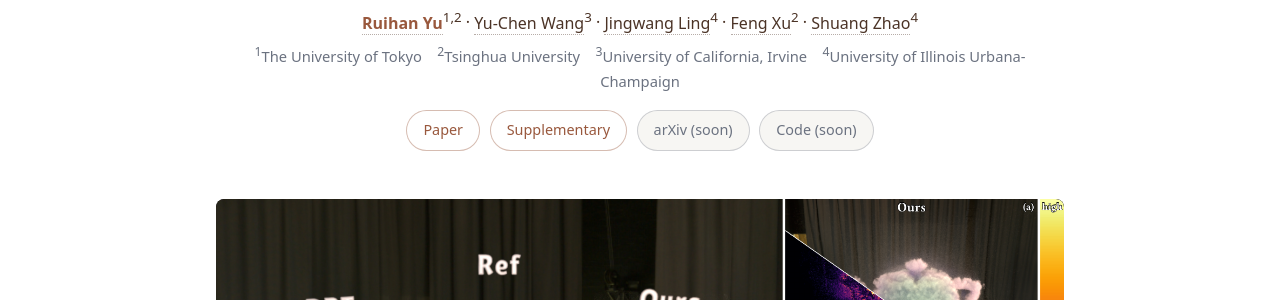
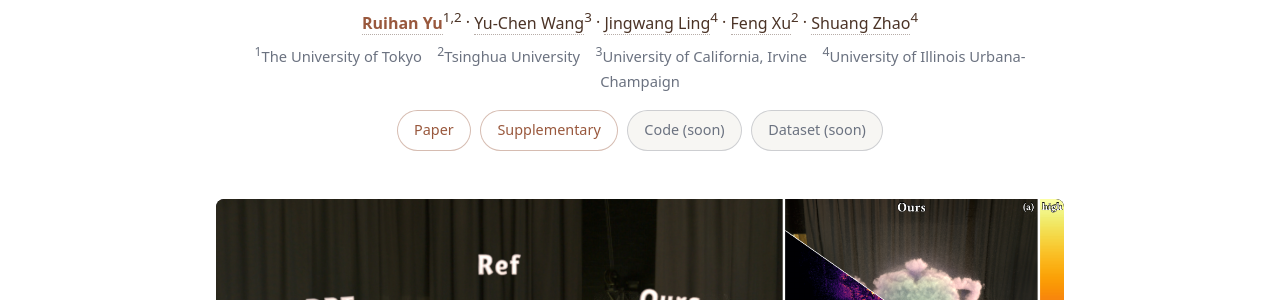
Before and after one commit to AuroraRyan0301/AuroraRyan0301.github.io, a Jekyll site: the page built from samplematching/index.html, in a window 1280 px wide and 900 px high. Shown: the part 295-595 px from the top of the window. Built offline with Jekyll 4.4.1, drawn with Linux system fonts in a browser that asks for light colours.

Commit message:
SM page: drop arXiv (soon) button, add Dataset (soon)

```diff
--- a/samplematching/index.html
+++ b/samplematching/index.html
@@ -270,8 +270,8 @@ sitemap: false
       <div class="btn-row">
         <a class="btn" href="{{ '/samplematching/static/papers/sample_matching_paper.pdf' | relative_url }}">Paper</a>
         <a class="btn" href="{{ '/samplematching/static/papers/sample_matching_supplementary.pdf' | relative_url }}">Supplementary</a>
-        <a class="btn btn--disabled" aria-disabled="true">arXiv (soon)</a>
         <a class="btn btn--disabled" aria-disabled="true">Code (soon)</a>
+        <a class="btn btn--disabled" aria-disabled="true">Dataset (soon)</a>
       </div>
     </section>
 
```
